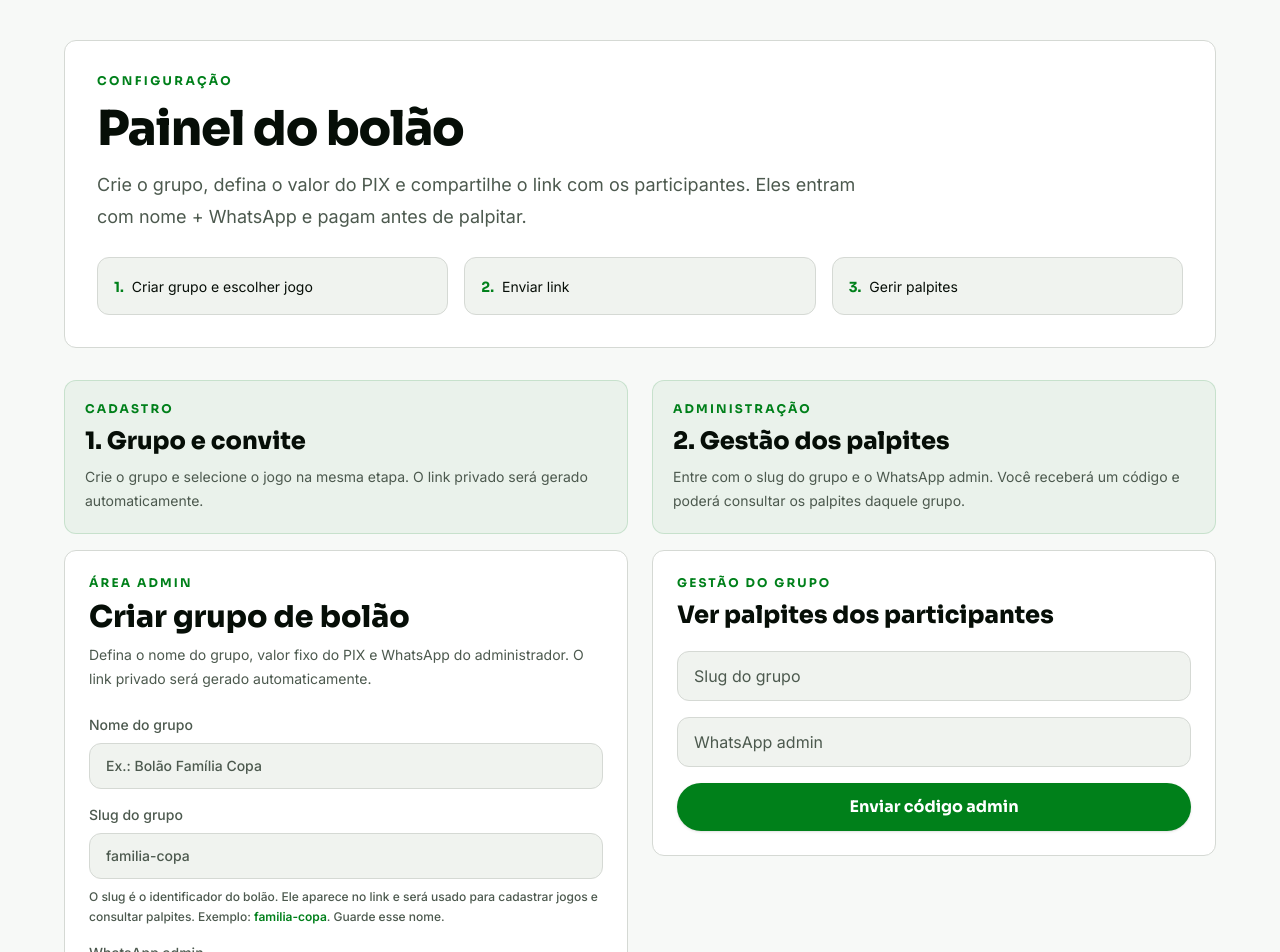
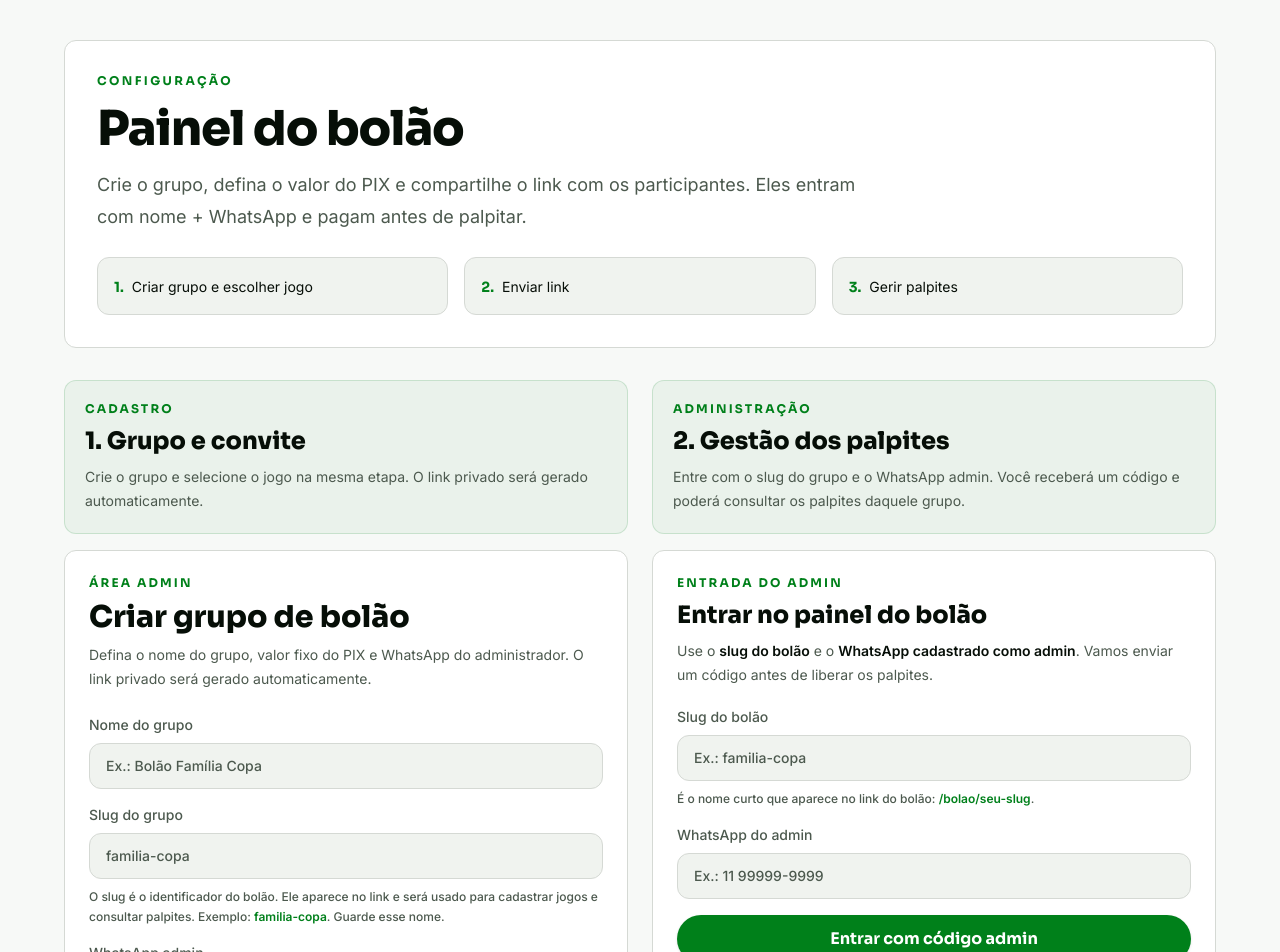
Before and after one commit to ecalefi/bolao, a Next.js app: page /admin in a window 1280 px wide. Shown: the top 952 px of the page. Built offline with nearby package versions, Linux system fonts and the light colour scheme.

Commit message:
fix: melhora entrada do admin do bolao

```diff
--- a/src/components/admin-bets-dashboard.tsx
+++ b/src/components/admin-bets-dashboard.tsx
@@ -97,6 +97,13 @@ const getBetStatusView = (status: string, points: number | null) => {
     className: "bg-accent/8 text-accent",
   };
 };
+
+const normalizeSlugInput = (value: string) =>
+  value
+    .trim()
+    .toLowerCase()
+    .replace(/\s+/g, "-")
+    .replace(/[^a-z0-9-]/g, "");
 
 export function AdminBetsDashboard() {
   const [groupSlug, setGroupSlug] = useState("");
@@ -208,15 +215,45 @@ export function AdminBetsDashboard() {
 
   return (
     <section className="rounded-xl border border-line bg-surface p-6">
-      <p className="font-display text-xs font-bold uppercase tracking-[0.18em] text-accent">Gestão do grupo</p>
-      <h2 className="mt-2 font-display text-2xl font-extrabold text-fg">Ver palpites dos participantes</h2>
+      <p className="font-display text-xs font-bold uppercase tracking-[0.18em] text-accent">Entrada do admin</p>
+      <h2 className="mt-2 font-display text-2xl font-extrabold text-fg">Entrar no painel do bolão</h2>
+      <p className="mt-2 text-sm leading-6 text-muted">
+        Use o <strong className="text-fg">slug do bolão</strong> e o <strong className="text-fg">WhatsApp cadastrado como admin</strong>. Vamos enviar um código antes de liberar os palpites.
+      </p>
 
       {!otpRequest && !auth ? (
         <form className="mt-5 space-y-4" onSubmit={requestOtp}>
-          <input className={inputClass} placeholder="Slug do grupo" required value={groupSlug} onChange={(e) => setGroupSlug(e.target.value)} />
-          <input className={inputClass} placeholder="WhatsApp admin" required value={whatsapp} onChange={(e) => setWhatsapp(maskWhatsapp(e.target.value))} />
+          <label className="block text-sm font-medium text-muted" htmlFor="admin-group-slug">
+            Slug do bolão
+            <input
+              aria-describedby="admin-group-slug-help"
+              autoComplete="off"
+              className={`${inputClass} mt-2`}
+              id="admin-group-slug"
+              placeholder="Ex.: familia-copa"
+              required
+              value={groupSlug}
+              onChange={(e) => setGroupSlug(normalizeSlugInput(e.target.value))}
+            />
+            <span className="mt-2 block text-xs leading-5 text-muted" id="admin-group-slug-help">
+              É o nome curto que aparece no link do bolão: <strong className="text-accent">/bolao/seu-slug</strong>.
+            </span>
+          </label>
+          <label className="block text-sm font-medium text-muted" htmlFor="admin-whatsapp">
+            WhatsApp do admin
+            <input
+              autoComplete="tel"
+              className={`${inputClass} mt-2`}
+              id="admin-whatsapp"
+              inputMode="tel"
+              placeholder="Ex.: 11 99999-9999"
+              required
+              value={whatsapp}
+              onChange={(e) => setWhatsapp(maskWhatsapp(e.target.value))}
+            />
+          </label>
           <button className="w-full cursor-pointer rounded-full bg-accent px-6 py-3 font-display text-base font-bold text-white shadow-sm transition-all duration-200 hover:bg-accent-hover disabled:cursor-not-allowed disabled:opacity-50" disabled={loading}>
-            {loading ? "Enviando..." : "Enviar código admin"}
+            {loading ? "Enviando código..." : "Entrar com código admin"}
           </button>
         </form>
       ) : null}
@@ -357,7 +394,12 @@ export function AdminBetsDashboard() {
       ) : null}
 
       {message ? (
-        <p className="mt-4 rounded-xl border border-danger/20 bg-danger/8 p-3 text-sm text-danger">{message}</p>
+        <p className="mt-4 rounded-xl border border-danger/20 bg-danger/8 p-3 text-sm leading-6 text-danger">
+          {message}
+          <span className="mt-1 block text-xs text-danger/80">
+            Confira se o slug é exatamente o mesmo do link e se o WhatsApp é o número cadastrado ao criar o bolão.
+          </span>
+        </p>
       ) : null}
     </section>
   );
```
